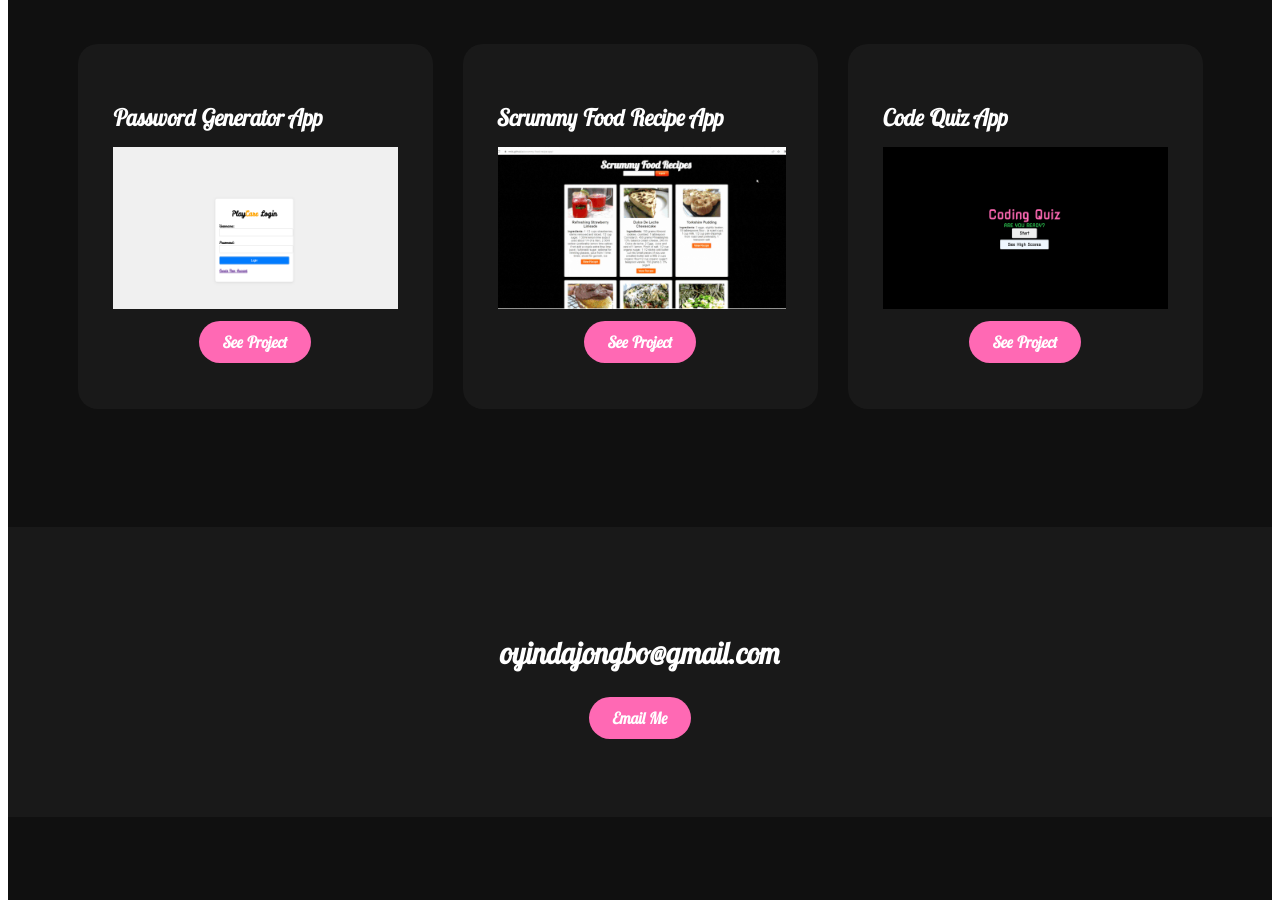
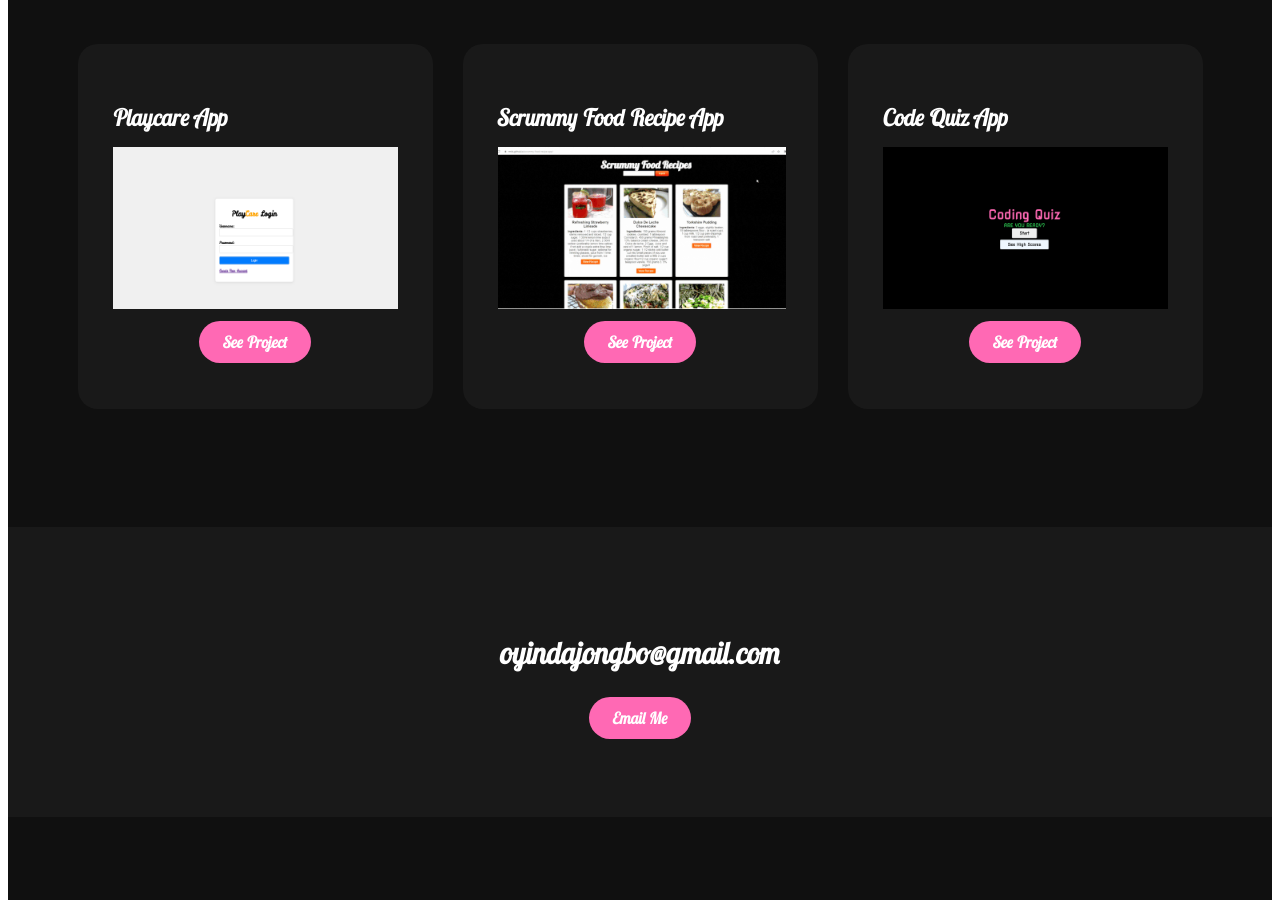
Before and after one commit to USOYJ/Portforlio, a plain HTML site: page index.html in a window 1280 px wide. Shown: the part 1736-2636 px from the top of the page. Drawn offline with Linux system fonts and the light colour scheme.

Commit message:
playcare added

```diff
--- a/index.html
+++ b/index.html
@@ -64,7 +64,7 @@
 
     <div class="box">
       <div class="card">
-        <h5>Password Generator App</h5>
+        <h5>Playcare App</h5>
         <img src="./assets /playcare.png" alt="playcare" width="100%" height="50%">
         <div class="pra">
           <p style="text-align: center;">
```
